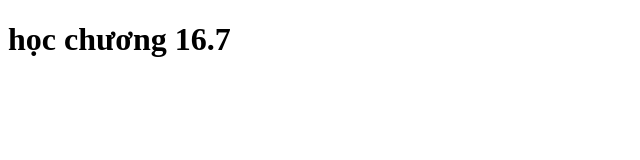
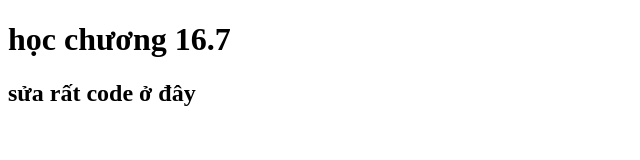
Before and after one commit to Amoniac-TQN/duan16.7, a plain HTML site: page index.html in a window 1280 px wide. Shown: the whole page, without its empty margins (0-640 px from the left). Drawn offline with Linux system fonts and the light colour scheme.

Commit message:
1 sửa lần 1

```diff
--- a/index.html
+++ b/index.html
@@ -7,5 +7,6 @@
   </head>
   <body>
     <h1>học chương 16.7</h1>
+    <h2>sửa rất code ở đây</h2>
   </body>
 </html>
```
